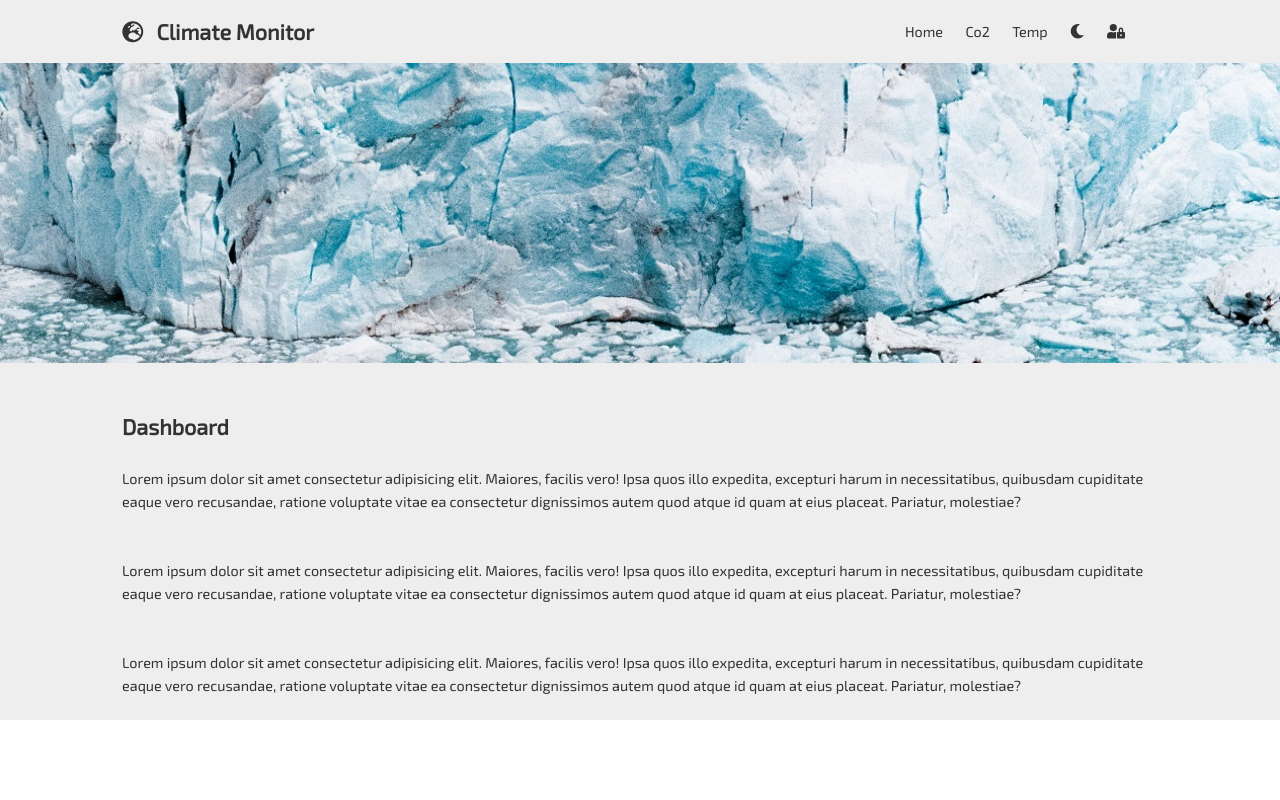
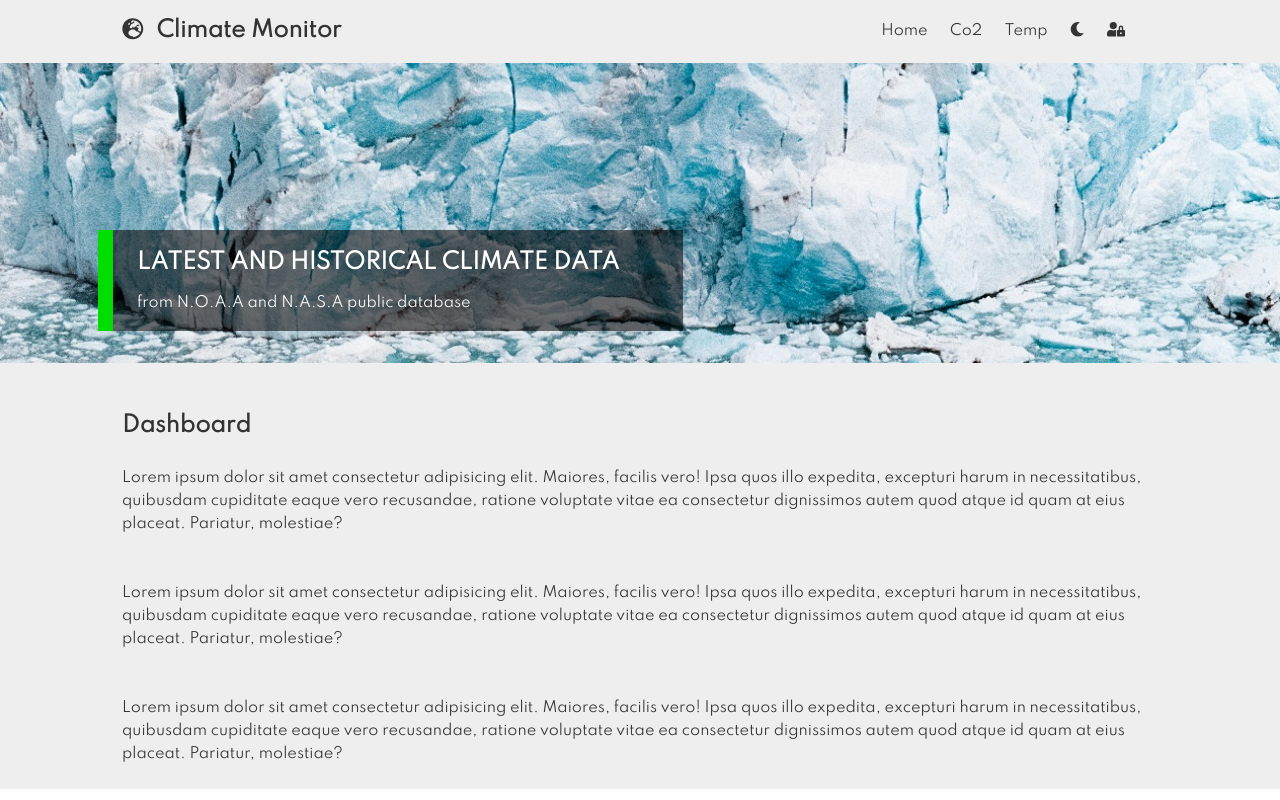
Before and after one commit to TomaszPietrzykowski/climate-monitor-archive, a React (Create React App) app: page / in a window 1280 px wide. Built offline with nearby package versions, Linux system fonts and the light colour scheme.

Commit message:
showcase info added, theme context reworked

```diff
--- a/src/App.css
+++ b/src/App.css
@@ -1,4 +1,9 @@
-@import url("https://fonts.googleapis.com/css?family=Exo+2&display=swap");
+@import url("https://fonts.googleapis.com/css?family=Exo+2|Spartan&display=swap");
+
+/* Currently imported fonts:
+/* Exo 2
+/* Spartan
+*/
 
 /* Global Styles */
 :root {
@@ -16,7 +21,7 @@
 }
 
 body {
-  font-family: "Exo 2", sans-serif;
+  font-family: "Spartan", sans-serif;
   font-size: 0.9rem;
   line-height: 1.6;
   /* background-color: #fff;
--- a/src/components/layout/Showcase.js
+++ b/src/components/layout/Showcase.js
@@ -4,8 +4,9 @@ import imgDark from "../../images/bgdark.jpg"
 import imgLight from "../../images/bglight.jpg"
 
 const Showcase = () => {
-  const { isDarkMode } = useContext(ThemeContext)
+  const { isDarkMode, light, dark } = useContext(ThemeContext)
   const showcaseImg = isDarkMode ? imgDark : imgLight
+  const theme = isDarkMode ? dark : light
   const showcaseStyle = {
     backgroundImage: `url(${showcaseImg})`,
     backgroundRepeat: "no-repeat",
@@ -13,7 +14,34 @@ const Showcase = () => {
     backgroundSize: "cover",
     minHeight: "300px"
   }
-  return <div className="showcase" style={showcaseStyle}></div>
+  const showcaseContainerStyle = {
+    // border: "1px solid #000",
+    minHeight: "inherit",
+    display: "flex",
+    flexDirection: "column",
+    justifyContent: "flex-end",
+    alignItems: "start",
+    paddingLeft: "0.5rem"
+  }
+  const showcaseInfoStyle = {
+    borderLeft: `15px solid ${theme.accent}`,
+    padding: "1rem 4rem 1rem 1.5rem",
+    marginBottom: "2rem",
+    background: `${theme.showcaseInfoBg}`,
+    color: "rgba(255,255,255,1)"
+  }
+  return (
+    <div className="showcase" style={showcaseStyle}>
+      <div className="container" style={showcaseContainerStyle}>
+        <div className="showcase-info" style={showcaseInfoStyle}>
+          <h2 style={{ marginBottom: "0.7rem" }}>
+            LATEST AND HISTORICAL CLIMATE DATA
+          </h2>
+          <p>from N.O.A.A and N.A.S.A public database</p>
+        </div>
+      </div>
+    </div>
+  )
 }
 
 export default Showcase
--- a/src/contexts/ThemeContext.js
+++ b/src/contexts/ThemeContext.js
@@ -9,13 +9,15 @@ class ThemeContexProvider extends Component {
       text: "#333",
       bgPrimary: "#eee",
       bgSecondary: "#333",
-      ico: "fas fa-moon"
+      accent: "#0d0",
+      showcaseInfoBg: "rgba(0,0,0,0.55)"
     },
     dark: {
       text: "#ddd",
       bgPrimary: "#000006",
       bgSecondary: "#bbb",
-      ico: "fas fa-sun"
+      accent: "rgba(102, 0, 34, 1)",
+      showcaseInfoBg: "rgba(0,0,0,0.82)"
     }
   }
   toggleTheme = () => {
```
